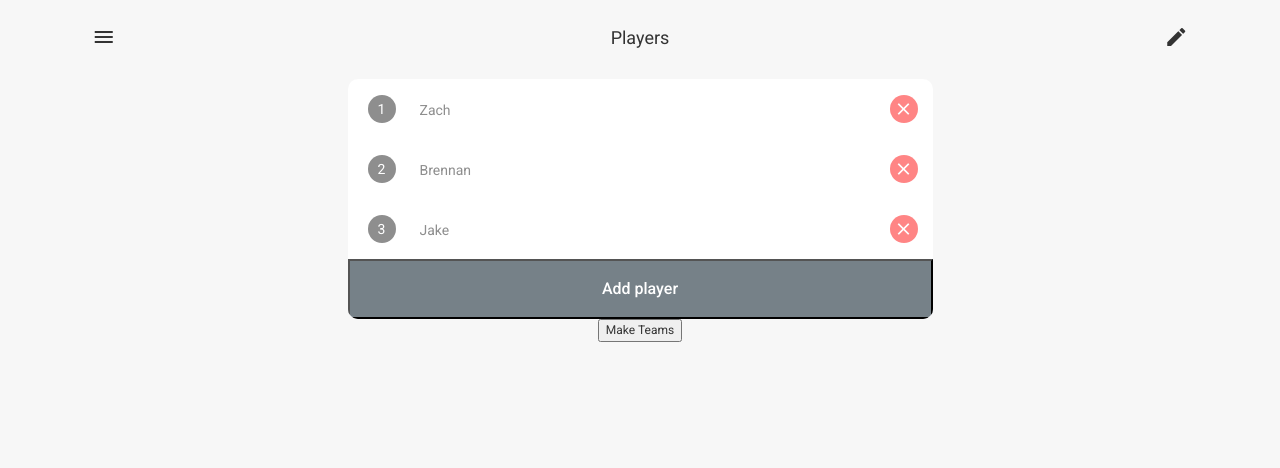
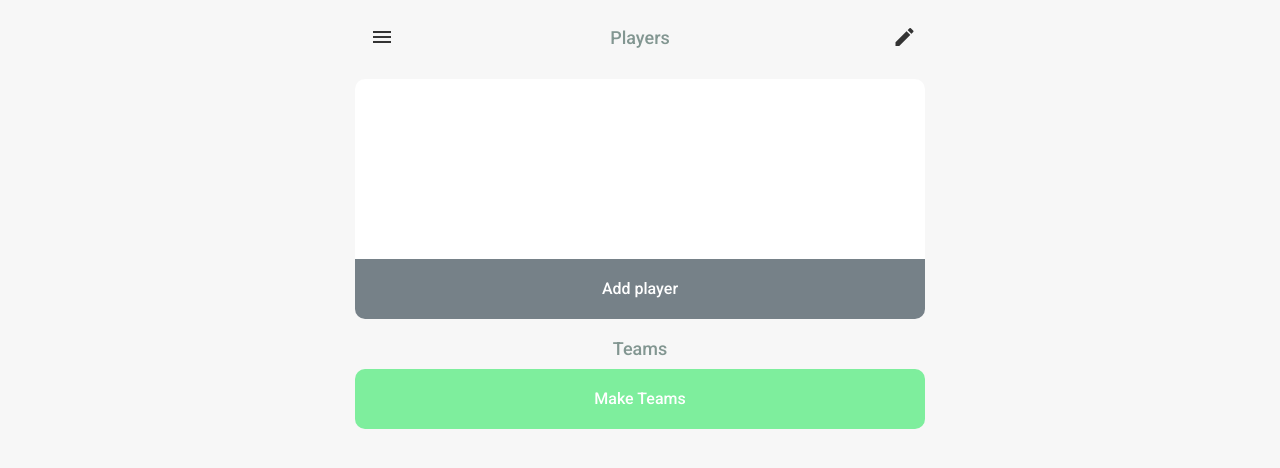
Before and after one commit to bsieck/TeamMaker, a plain HTML site: page index.html in a window 1280 px wide. Drawn offline with nearby package versions, Linux system fonts and the light colour scheme; a web font is replaced by a local one.

Commit message:
added css, need fiix for vue object

```diff
--- a/css/main.css
+++ b/css/main.css
@@ -91,6 +91,7 @@ body {
     border-bottom: #EDEDED 1px solid;
     position: relative;
     padding-top: 20px;
+    transform: scaleY(0)
 }
 
 .player-list li:last-child {
@@ -149,6 +150,24 @@ body {
     background-color: #768188;
     color: #fff;
     font-size: 16px;
+    font-weight: 500;
+    border: none;
+}
+
+#make-team-btn {
+    width: 100%;
+    height: 60px;
+    background-color: #7EEE9D;
+    color: #fff;
+    font-size: 16px;
+    font-weight: 500;
+    border-radius: 10px;
+    border: none;
+}
+
+#teamList h1, .page-title {
+    font-size: 18px;
+    color: #829691;
     font-weight: 500;
 }
 
--- a/index.html
+++ b/index.html
@@ -46,15 +46,16 @@
             <div class="loader spinner"></div>
         </div> -->
 
-        <div class="app--container container" id="playerList">
+        <div id="playerList" class="app--container container">
+            <div class="col-xs-12 col-lg-6 col-lg-offset-3 col-xs-offset-0">
                 <div class="row header">
                     <div class="col-xs-1 menu-btn">
                         <i class="material-icons">
                         menu
                         </i>
                     </div>
-                <div class="col-xs-10 page-title">Players</div>
-                <div class="col-xs-1 edit-btn">
+                    <div class="col-xs-2 col-xs-offset-4 page-title">Players</div>
+                    <div class="col-xs-1 col-xs-offset-4 edit-btn">
                         <i class="material-icons">
                         edit
                         </i>
@@ -62,7 +63,7 @@
 
                 </div>
                 <div class="row">
-                <div class="main--container col-xs-12 col-lg-6 col-lg-offset-3 col-xs-offset-0 no-gutter">
+                    <div class="main--container no-gutter">
                         <ul class="player-list" v-for="player in players">
                             <li>
                                 <div class="player-number">{{ player.id }}</div>
@@ -80,18 +81,15 @@
                         <button id="add-player-btn" v-on:click="addPlayer()">Add player</button>
                     </div>
                 </div>
-
-
-        </div>
-
-        <div id="teamList">
+                <div id="teamList" class="row">
+                    <h1>Teams</h1>
                     <button id="make-team-btn" v-on:click="makeTeams()">Make Teams</button>
                     <div v-for="team in teams">
                         <div v-for="player in team">
                             <p>{{ player.name }}</p>
                         </div>
                     </div>
-
+                </div>
             </div>
         </div>
     </body>
```
Lines whose indentation alone changed are shown as unchanged.
